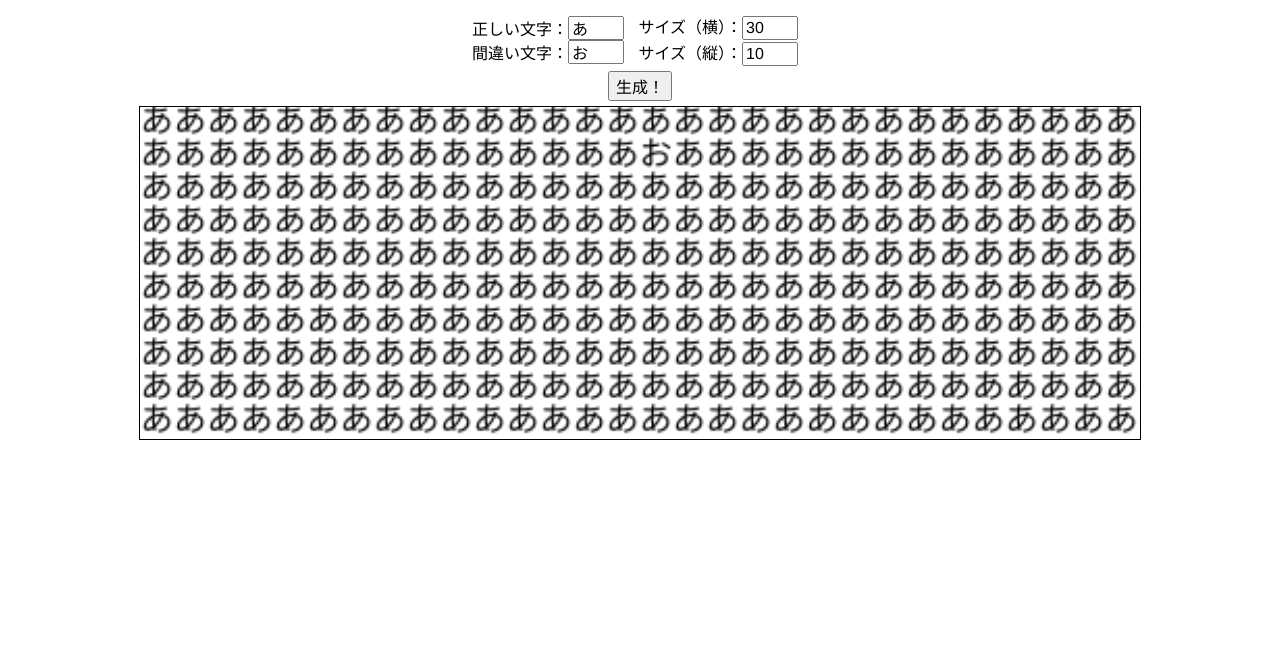
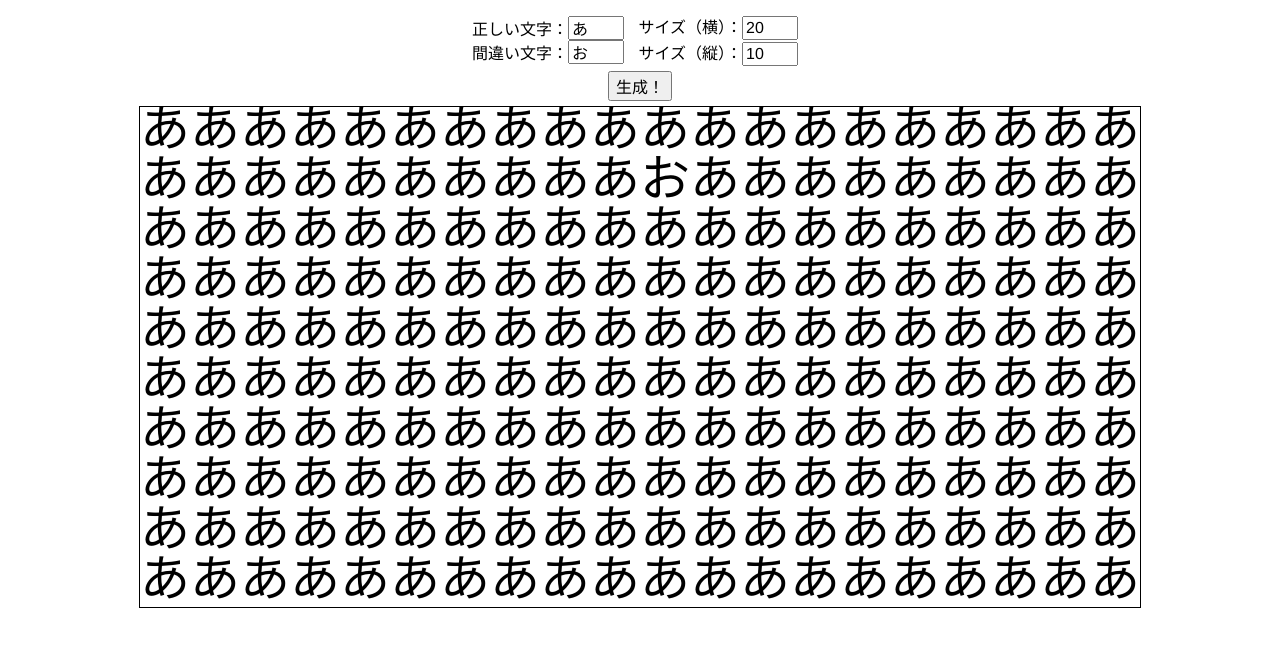
Before and after one commit to capgame/findgame, a website with bundled scripts: page index.html in a window 1280 px wide. Both pictures are taken after a click on the button "生成！". Shown: the part 65-712 px from the top of the page. Built offline with nearby package versions, Linux system fonts and the light colour scheme.

Commit message:
update fontSize by canvasSize

```diff
--- a/index.html
+++ b/index.html
@@ -16,10 +16,10 @@
 		間違い文字：<input id="wrong" type="text" maxlength="1" placeholder="璧" value="お">
 	</div>
 	<div>
-		サイズ（横）：<input id="horizontal" type="number" value="30" min="10" max="100"><br>
-		サイズ（縦）：<input id="vertical"   type="number" value="10" min="10" max="100">
+		サイズ（横）：<input id="horizontal" type="number" value="20" min="10" max="100"><br>
+		サイズ（縦）：<input id="vertical"   type="number" value="10" min="5" max="100">
 	</div>
 	<button type="button" id="generate">生成！</button>
-	<canvas id="c" width="320" height="180">Canvasに対応したブラウザを利用してください。</canvas>
+	<canvas id="c" width="640" height="360">Canvasに対応したブラウザを利用してください。</canvas>
 </body>
 </html>
--- a/src/index.ts
+++ b/src/index.ts
@@ -32,19 +32,22 @@ function initCanvas(){
 
 	ctx.fillStyle = "#000000";
 	const FONT_FAMILY = "'Avenir','Helvetica Neue','Helvetica','Arial','Hiragino Sans','ヒラギノ角ゴシック',YuGothic,'Yu Gothic','メイリオ', Meiryo,'ＭＳ Ｐゴシック','MS PGothic',monospace";
-	ctx.font = "16px " + FONT_FAMILY;
+	ctx.font = "35px " + FONT_FAMILY;
 	ctx.textAlign = "center";
 	ctx.textBaseline = "middle";
 
-	ctx.fillText("項目を入力して「生成！」をクリック！",320 / 2,180 / 2);
+	ctx.fillText("項目を入力して「生成！」をクリック！",640 / 2,360 / 2);
 	ctx.textAlign = "start";
 	ctx.textBaseline = "top";
 }
 
 function generate(){
-	deleteErrorMsg();
 	if(!(rightCharInput && wrongCharInput && horizontalLengthInput && verticalLengthInput))
 		return;
+	if(!canvas || !ctx)
+		return;
+
+	deleteErrorMsg();
 	const rightChar = rightCharInput.value;
 	const wrongChar = wrongCharInput.value;
 	const horizontalLength	= parseInt(horizontalLengthInput.value);
@@ -60,10 +63,17 @@ function generate(){
 		return;
 	}
 
+	const textSize = calcTextSize(horizontalLength);
 	const text = makeText(rightChar,wrongChar,horizontalLength,verticalLength);
-	resizeCanvas(text);
-	drawTextToCanvas(text);
+	resizeCanvas(text,textSize);
+	drawTextToCanvas(text,textSize);
 }
+
+function calcTextSize(hLength: number){
+	const canvasWidth = Math.min(window.innerWidth * 0.9,1000);
+	return canvasWidth / hLength;
+}
+
 function makeText(right: string,wrong: string,h: number,v: number){
 	const wrongCharPlaceX = Math.floor(Math.random() * h);
 	const wrongCharPlaceY = Math.floor(Math.random() * v);
@@ -80,31 +90,31 @@ function makeText(right: string,wrong: string,h: number,v: number){
 
 	return resultTexts;
 }
-function resizeCanvas(text: string[]){
+function resizeCanvas(text: string[],textSize: number){
 	if(!canvas || !ctx) return;
 
 	ctx.fillStyle = "#000000";
 	const FONT_FAMILY = "'Avenir','Helvetica Neue','Helvetica','Arial','Hiragino Sans','ヒラギノ角ゴシック',YuGothic,'Yu Gothic','メイリオ', Meiryo,'ＭＳ Ｐゴシック','MS PGothic',monospace";
-	ctx.font = "16px " + FONT_FAMILY;
+	ctx.font = textSize + "px " + FONT_FAMILY;
 	ctx.textAlign = "start";
 	ctx.textBaseline = "top";
 
 	let metrics = ctx.measureText(text[0]);
 	canvas.width = Math.floor(metrics.width) + 1;
-	canvas.height = 16 * text.length;
+	canvas.height = textSize * text.length;
 }
 
-function drawTextToCanvas(text: string[]){
+function drawTextToCanvas(text: string[],textSize: number){
 	if(!canvas || !ctx) return;
 
 	ctx.fillStyle = "#000000";
 	const FONT_FAMILY = "'Avenir','Helvetica Neue','Helvetica','Arial','Hiragino Sans','ヒラギノ角ゴシック',YuGothic,'Yu Gothic','メイリオ', Meiryo,'ＭＳ Ｐゴシック','MS PGothic',monospace";
-	ctx.font = "16px " + FONT_FAMILY;
+	ctx.font = textSize + "px " + FONT_FAMILY;
 	ctx.textAlign = "start";
 	ctx.textBaseline = "top";
 
 	for(const [i,line] of text.entries()){
-		ctx.fillText(line,0,i * 16);
+		ctx.fillText(line,0,i * textSize);
 	}
 }
 
--- a/style/style.css
+++ b/style/style.css
@@ -35,7 +35,9 @@ canvas{
 
 #errMsgBox{
 	display: block;
-	margin: 1em;
+	max-width: 1000px;
+	width: 90%;
+	margin: 1em auto;
 	border: 2px solid #ff0000;
 	color: #ff0000;
 	border-radius: 3px;
```
